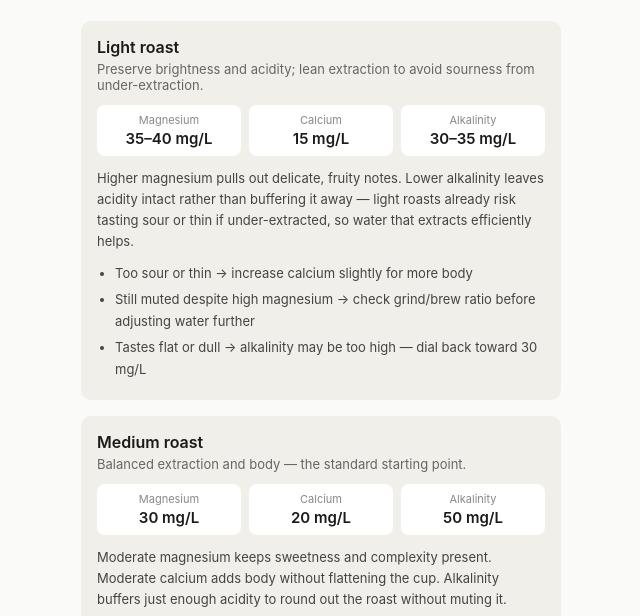
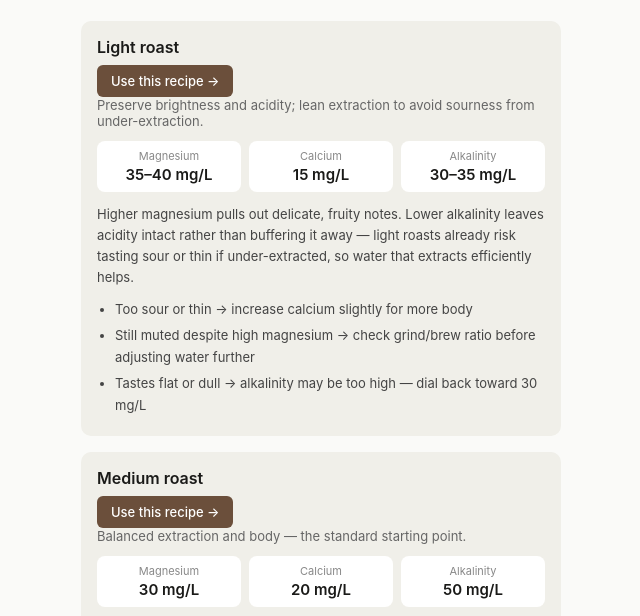
Before and after one commit to rb9999/coffee-water, a plain HTML site: page recipes.html in a window 1280 px wide. Shown: the part 139-755 px from the top of the page, without its empty margins (319-959 px from the left). Drawn offline with Linux system fonts and the light colour scheme.

Commit message:
Add use-this-recipe buttons

```diff
--- a/recipes.html
+++ b/recipes.html
@@ -60,6 +60,19 @@
     padding: 16px;
   }
   .general h2 { font-size: 15px; font-weight: 600; margin: 0 0 8px; }
+  .use-btn {
+    display: inline-block;
+    background: #6b4f3b;
+    color: white;
+    font-size: 13px;
+    font-weight: 500;
+    text-decoration: none;
+    padding: 8px 14px;
+    border-radius: 6px;
+    margin-top: 4px;
+  }
+  .use-btn:hover { background: #5a4230; }
+
 </style>
 </head>
 <body>
@@ -71,6 +84,7 @@
 
 <div class="roast-card">
   <h2>Light roast</h2>
+  <a class="use-btn" href="index.html?mg=35&ca=15&alk=30">Use this recipe &rarr;</a>
   <p class="desc">Preserve brightness and acidity; lean extraction to avoid sourness from under-extraction.</p>
   <div class="targets">
     <div class="target"><p class="label">Magnesium</p><p class="value">35–40 mg/L</p></div>
@@ -87,6 +101,7 @@
 
 <div class="roast-card">
   <h2>Medium roast</h2>
+  <a class="use-btn" href="index.html?mg=30&ca=20&alk=50">Use this recipe &rarr;</a>
   <p class="desc">Balanced extraction and body — the standard starting point.</p>
   <div class="targets">
     <div class="target"><p class="label">Magnesium</p><p class="value">30 mg/L</p></div>
@@ -103,6 +118,7 @@
 
 <div class="roast-card">
   <h2>Dark roast</h2>
+  <a class="use-btn" href="index.html?mg=20&ca=25&alk=65">Use this recipe &rarr;</a>
   <p class="desc">Tame bitterness and ashy notes; round out body to compensate for flavor complexity lost in roasting.</p>
   <div class="targets">
     <div class="target"><p class="label">Magnesium</p><p class="value">20–25 mg/L</p></div>
```
